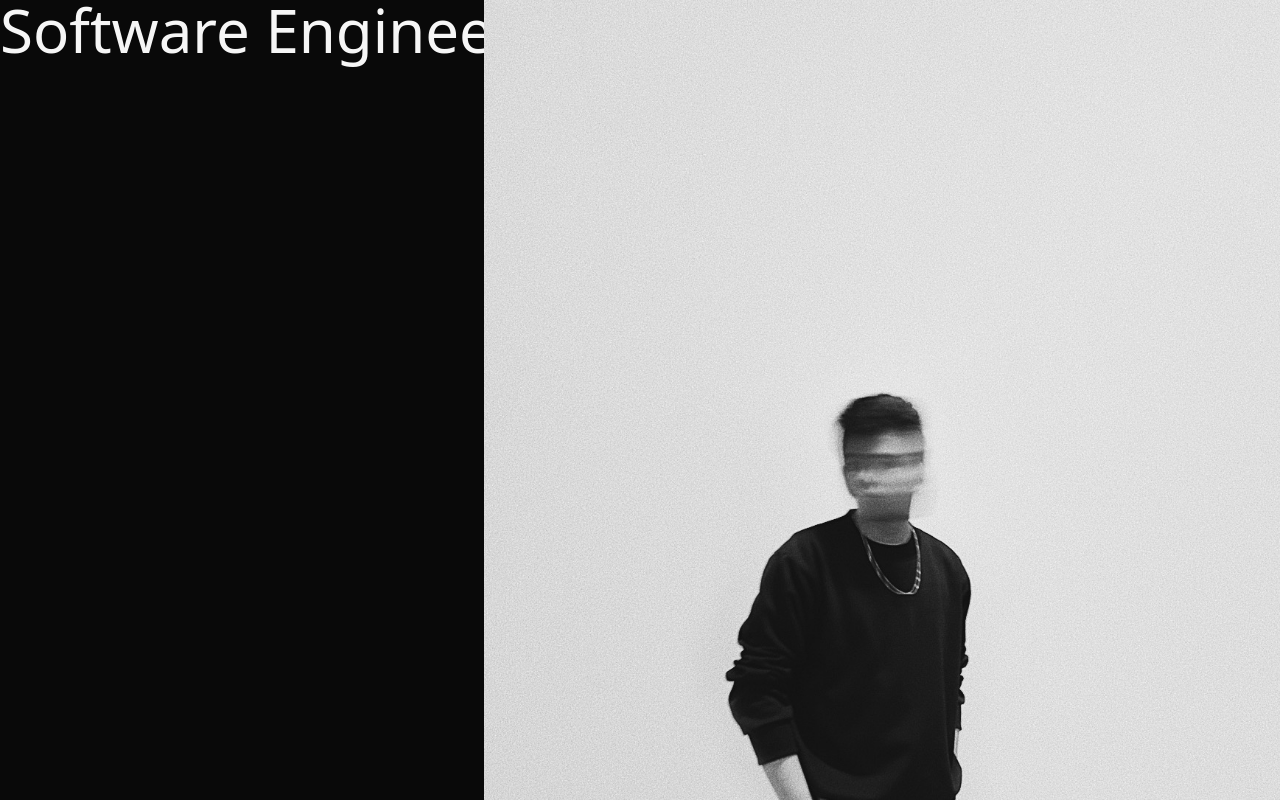
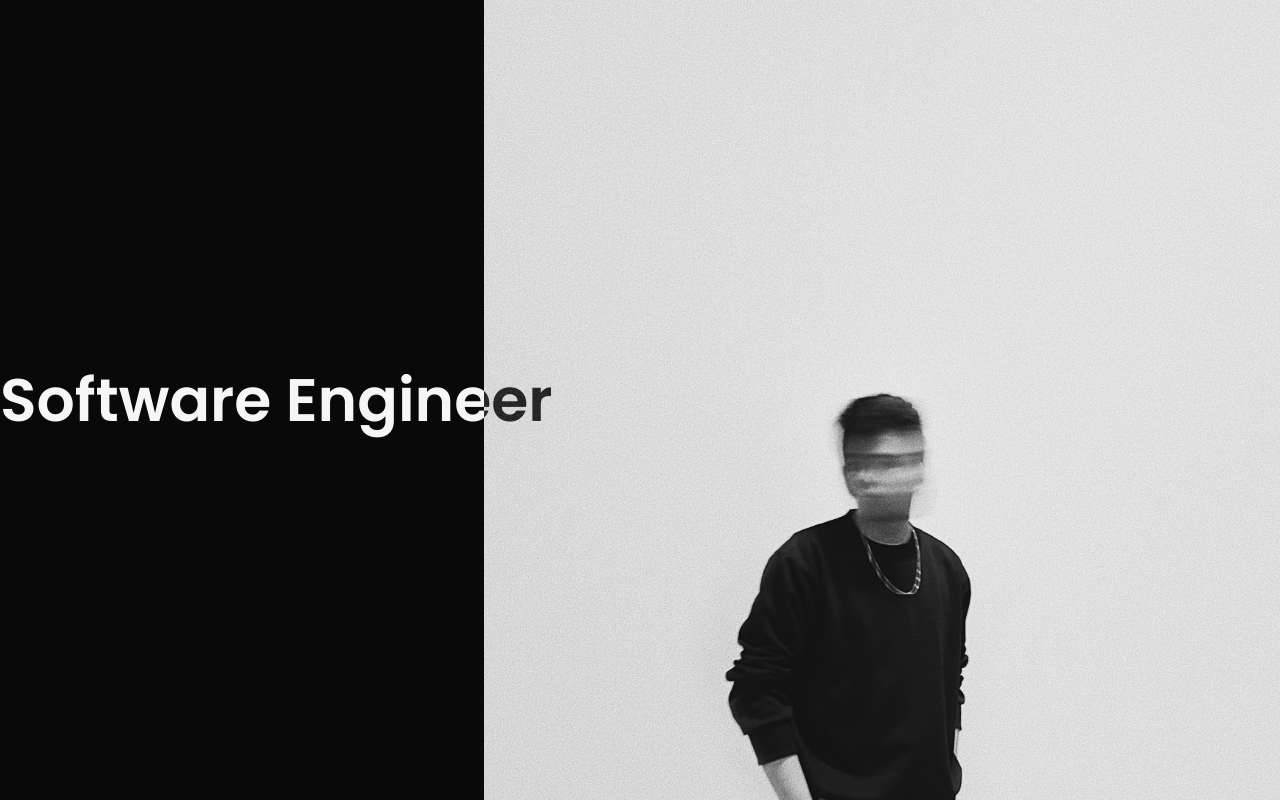
Before and after one commit to mazkaaa/mazka.dev, a Next.js app: page / in a window 1280 px wide. Built offline with nearby package versions, Linux system fonts and the light colour scheme.

Commit message:
added some codes

```diff
--- a/src/pages/_document.tsx
+++ b/src/pages/_document.tsx
@@ -3,7 +3,11 @@ import { Html, Head, Main, NextScript } from 'next/document'
 export default function Document() {
   return (
     <Html lang="en">
-      <Head />
+      <Head>
+        <link rel="preconnect" href="https://fonts.googleapis.com" />
+        <link rel="preconnect" href="https://fonts.gstatic.com" crossOrigin={'anonymous'} />
+        <link href="https://fonts.googleapis.com/css2?family=Poppins:ital,wght@0,100;0,200;0,300;0,400;0,500;0,600;0,700;0,800;0,900;1,100;1,200;1,300;1,400;1,500;1,600;1,700;1,800;1,900&display=swap" rel="stylesheet" />
+      </Head>
       <body>
         <Main />
         <NextScript />
--- a/src/pages/index.tsx
+++ b/src/pages/index.tsx
@@ -6,13 +6,19 @@ const inter = Inter({ subsets: ["latin"] });
 
 export default function Home() {
   return (
-    <div className="">
+    <>
       <div className="container mx-auto">
-        <h1 className="text-white mix-blend-difference text-6xl">Software Engineer</h1>
+        <div className="h-screen">
+          <div className="flex flex-col z-50 h-full justify-center">
+            <h1 className="text-white mix-blend-difference text-6xl font-semibold">
+              Software Engineer
+            </h1>
+          </div>
+        </div>
       </div>
-      <div className="absolute right-0 bottom-1/4 w-2/3 lg:bottom-0 lg:w-auto lg:max-w-none lg:h-screen">
+      <div className="absolute right-0 bottom-1/4 w-2/3 lg:bottom-0 lg:w-auto lg:max-w-none lg:h-screen -z-10">
         <img src={"/IMG_4452.jpg"} alt="Azka" className="h-full object-cover" />
       </div>
-    </div>
+    </>
   );
 }
--- a/src/styles/globals.css
+++ b/src/styles/globals.css
@@ -4,4 +4,5 @@
 
 html {
   background-color: rgb(9, 9, 9);
+  font-family: 'Poppins', sans-serif;
 }
```
